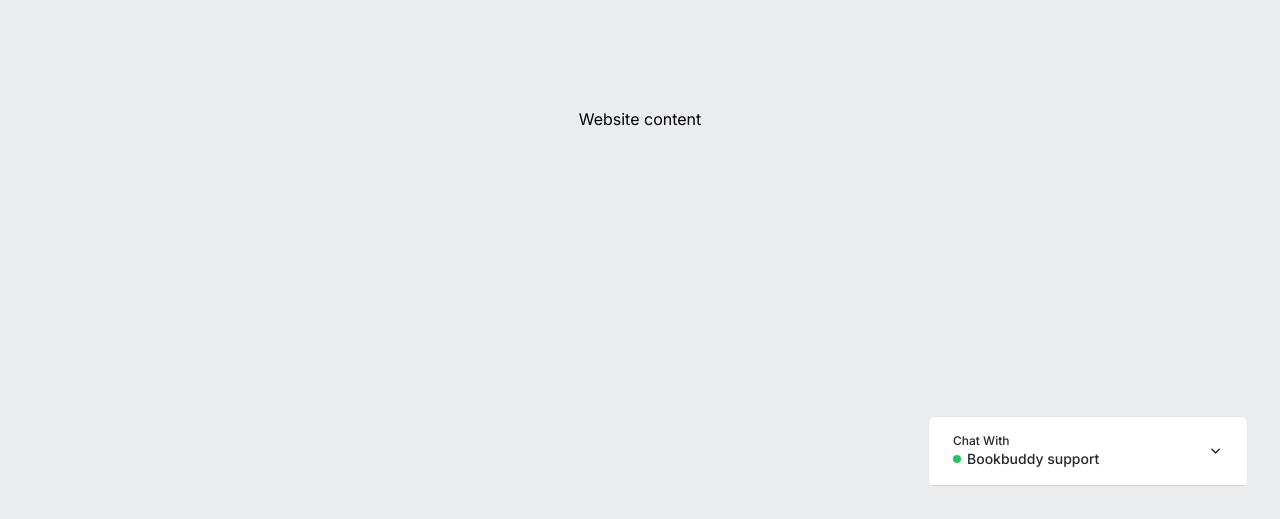
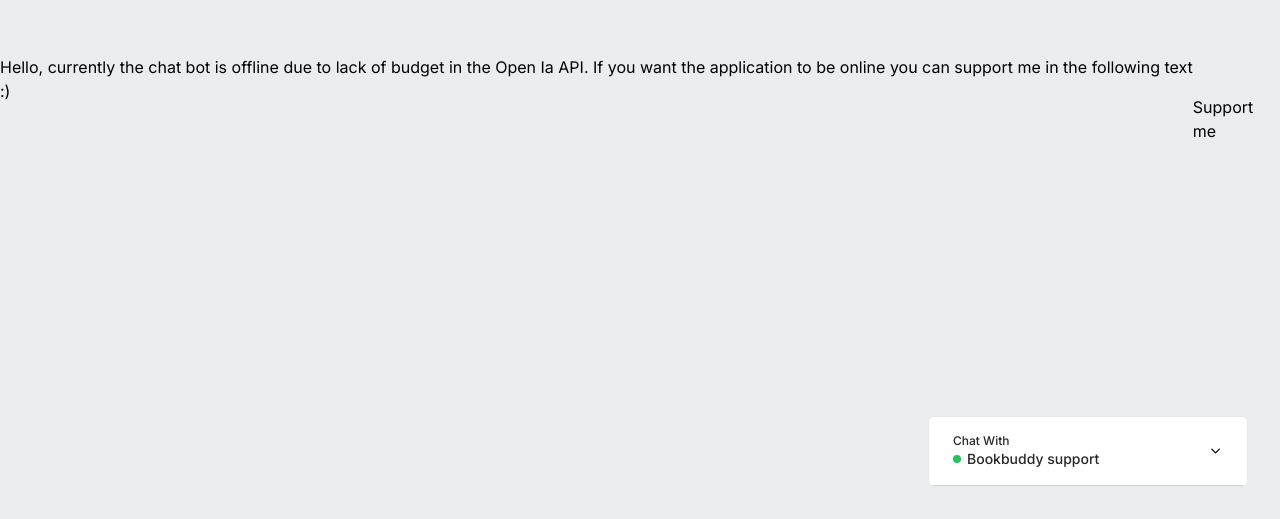
Before and after one commit to ReneKubax/Chatbot, a Next.js app: page / in a window 1280 px wide. Shown: the part 281-800 px from the top of the page. Built offline with nearby package versions, Linux system fonts and the light colour scheme.

Commit message:
page status

```diff
--- a/src/app/page.tsx
+++ b/src/app/page.tsx
@@ -1,10 +1,20 @@
 import Image from 'next/image'
 import { Inter } from 'next/font/google'
+import Link from 'next/link'
 
 const inter = Inter({ subsets: ['latin'] })
 
 export default function Home() {
   return (
-   <main className='absolute inset-0 flex justify-center items-center'>Website content</main>
+    <main className='absolute inset-0 flex justify-center items-center'>
+      <div style={{ marginBottom: '5rem' }}>
+        Hello, currently the chat bot is offline due to lack of budget in the Open Ia API.
+        If you want the application to be online you can support me in the following text :)
+      </div>
+      <Link href="https://paypal.me/renefuenteskbx?country.x=GT&locale.x=es_XC" legacyBehavior style={{ marginTop: '1rem' }}>
+        <a>Support me</a>
+      </Link>
+    </main>
+
   )
 }
```
